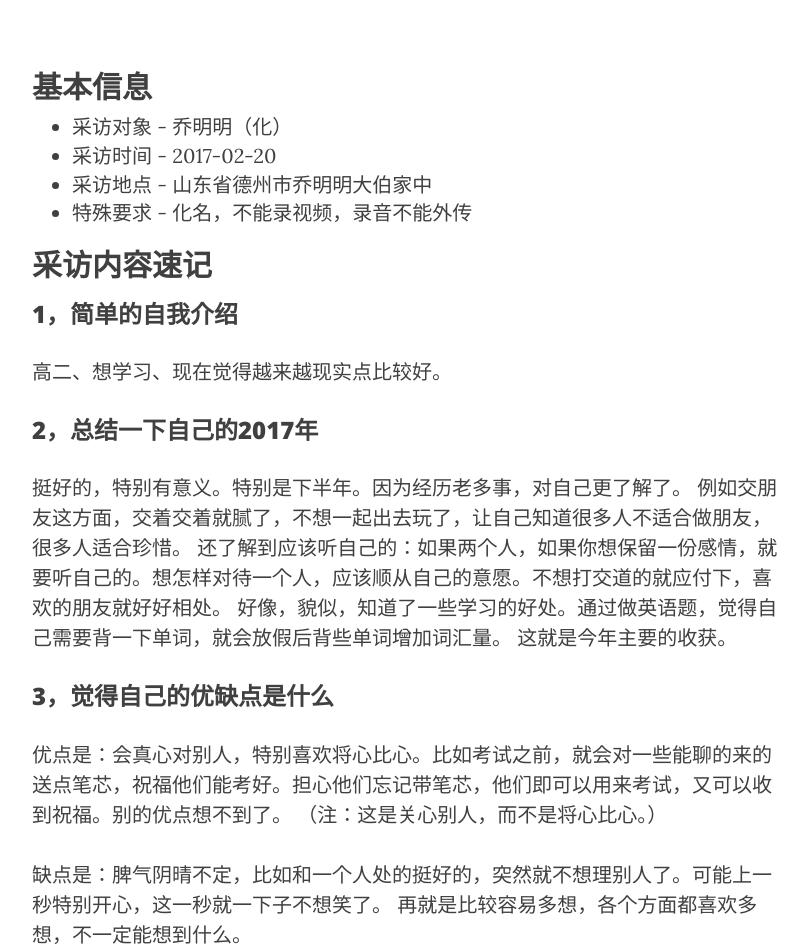
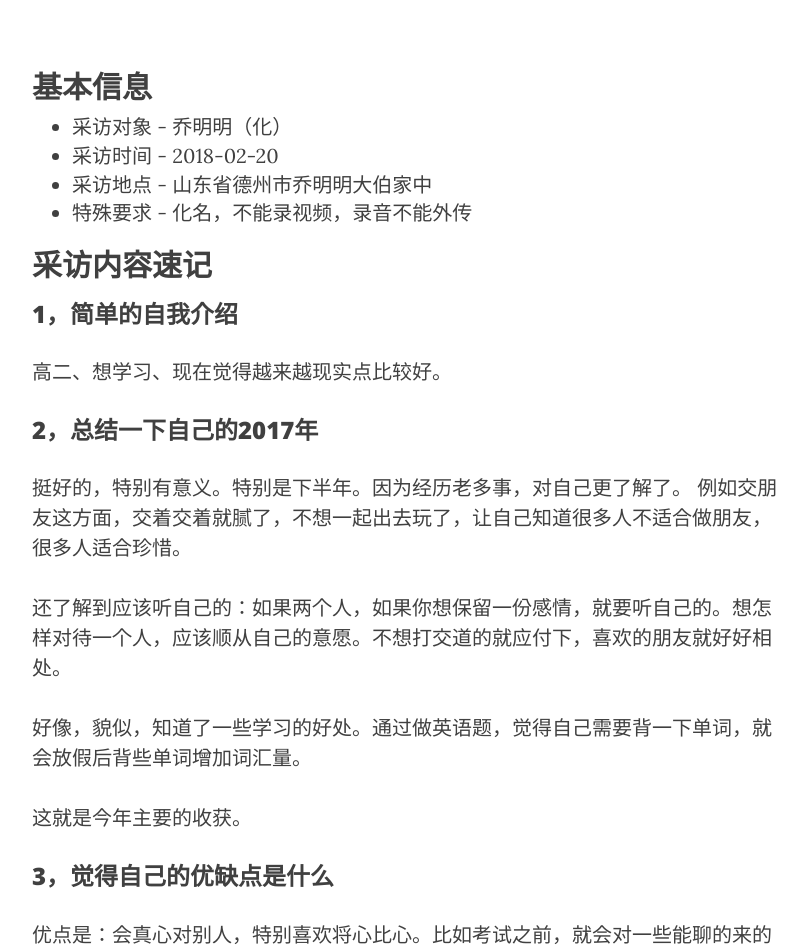
Before and after one commit to lifetime-recorder/lifetime-recorder.github.io, a Jekyll site: the page built from _posts/003-qiaomingming/2018-02-20-003-qiaomingming-2017.md, in a window 1280 px wide and 1400 px high. Shown: the part 448-1400 px from the top of the window, without its empty margins (233-1041 px from the left). Built offline with Jekyll 4.4.1, drawn with Linux system fonts in a browser that asks for light colours; nearby versions of some CDN libraries; some web fonts are replaced; some of the changed lines change nothing that is shown; some of the changed text lies outside the part shown.

Commit message:
修复一些错别字

```diff
--- a/_posts/003-qiaomingming/2018-02-20-003-qiaomingming-2017.md
+++ b/_posts/003-qiaomingming/2018-02-20-003-qiaomingming-2017.md
@@ -12,7 +12,7 @@
 ## 基本信息
 
 - 采访对象 - 乔明明（化）
-- 采访时间 - 2017-02-20
+- 采访时间 - 2018-02-20
 - 采访地点 - 山东省德州市乔明明大伯家中
 - 特殊要求 - 化名，不能录视频，录音不能外传
 
@@ -24,8 +24,11 @@
 ### 2，总结一下自己的2017年
 挺好的，特别有意义。特别是下半年。因为经历老多事，对自己更了解了。
 例如交朋友这方面，交着交着就腻了，不想一起出去玩了，让自己知道很多人不适合做朋友，很多人适合珍惜。
+
 还了解到应该听自己的：如果两个人，如果你想保留一份感情，就要听自己的。想怎样对待一个人，应该顺从自己的意愿。不想打交道的就应付下，喜欢的朋友就好好相处。
+
 好像，貌似，知道了一些学习的好处。通过做英语题，觉得自己需要背一下单词，就会放假后背些单词增加词汇量。
+
 这就是今年主要的收获。
 
 ### 3，觉得自己的优缺点是什么
@@ -155,12 +158,12 @@
 ### 36，有没有主动想分享的？
 尽量做自己，不要被外界的环境影响的太大。
 
-### 37，对看到……
+### 37，对看到这篇采访的人，有没有什么想说的。
 好像没有，不想和他们说什么。
 
-### 38，有没有相对以后的自己想说的：
+### 38，有没有想对以后的自己想说的：
 没有什么想说的，走一步看一步吧。
 
-### 39，有没有相对以前的自己想说的：
+### 39，有没有想对以前的自己想说的：
 其实挺感谢她当时能考上高中，挺感谢她以前做过的一些事。
 比如接触了一些不同的人，明白了一些不同的事，也完成了一些事。
```
